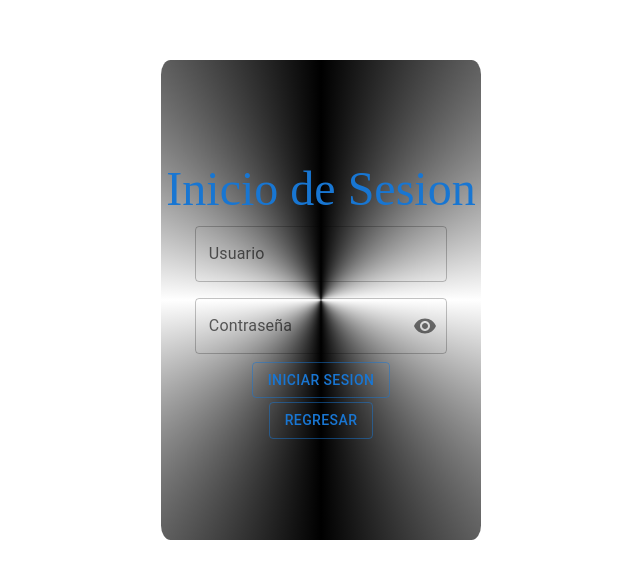
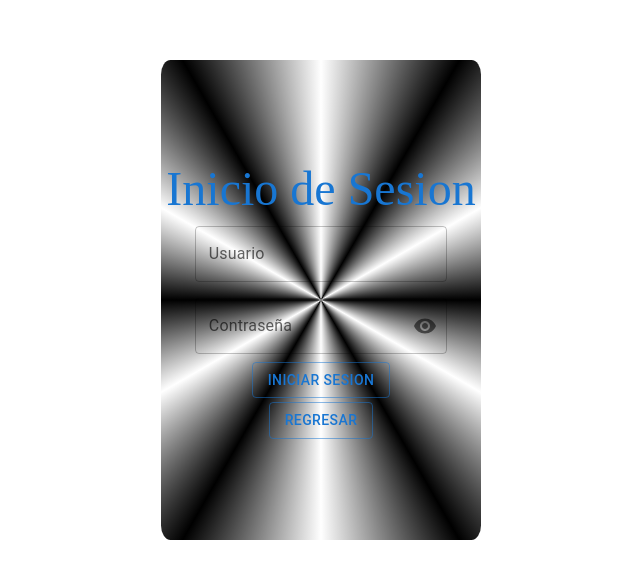
Before and after one commit to Dimitri-Lagares/Dimitri-Lagares.github.io, a React (Vite) app: page /#/login in a window 1280 px wide. Shown: the part 116-694 px from the top of the page, without its empty margins (319-959 px from the left). Built offline with nearby package versions, Linux system fonts and the light colour scheme; a web font is replaced by a local one.

Commit message:
commit 3

```diff
--- a/src/components/login/Login.jsx
+++ b/src/components/login/Login.jsx
@@ -68,7 +68,7 @@ const AlertOneTimeOut = () => {
       height: '30rem',
       width: '20rem',
       borderRadius: '3%',
-      backgroundImage: 'conic-gradient(black, white, black, white, black)'
+      backgroundImage: 'conic-gradient(white, black, white, black, white, black, white, black, white, black, white, black, white)'
 
     }}>
 
```
Also changed, not shown: 1 other file (tests, documents, lock files or other folders).
